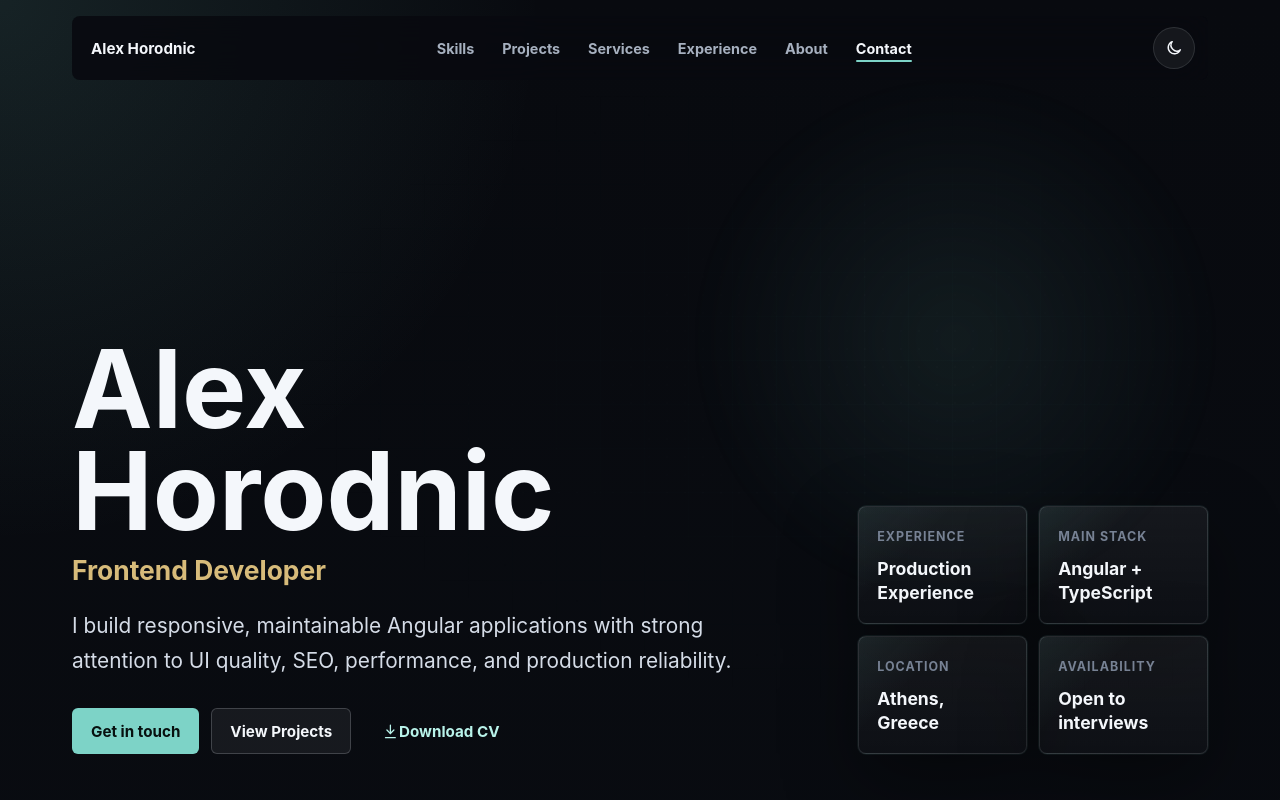
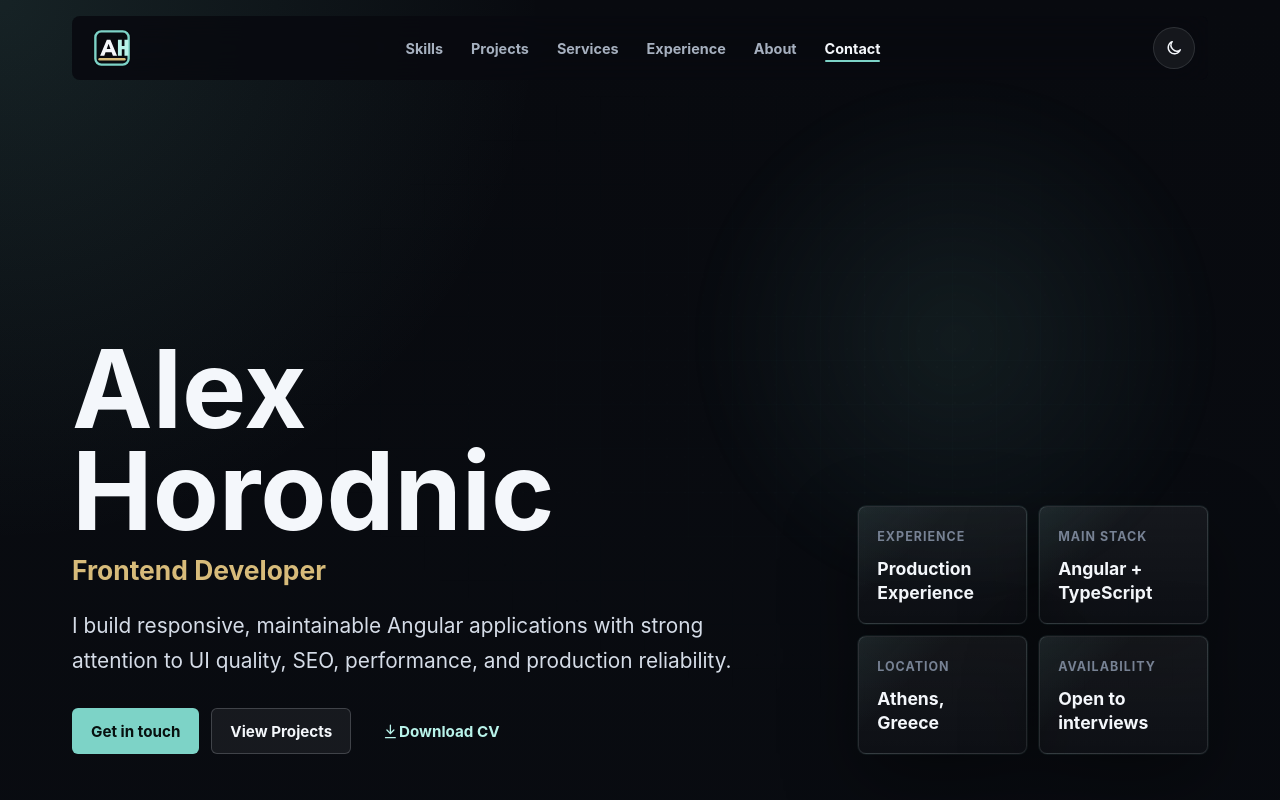
Before and after one commit to AlexHorodnic/alexhorodnic-com, an Angular app: page / in a window 1280 px wide. Shown: the top 800 px of the page. Built offline with nearby package versions, Linux system fonts and the light colour scheme.

Commit message:
update topbar branding

```diff
--- a/src/app/components/layout/header/header.component.html
+++ b/src/app/components/layout/header/header.component.html
@@ -1,6 +1,6 @@
 <nav class="topbar" [class.is-scrolled]="navigationService.isScrolled()" aria-label="Primary navigation">
   <a class="brand" href="/" aria-label="Back to top" (click)="scrollToSection($event, 'top')">
-    <span>{{ portfolio.person.name }}</span>
+    <img src="/favicon.svg" alt="" width="40" height="40" />
   </a>
 
   <div
--- a/src/app/components/layout/header/header.component.scss
+++ b/src/app/components/layout/header/header.component.scss
@@ -34,16 +34,33 @@
 }
 
 .brand {
+  display: inline-flex;
+  align-items: center;
+  justify-content: center;
+  flex: 0 0 auto;
+  width: 42px;
+  height: 42px;
+  border-radius: 8px;
   color: var(--text);
-  font-size: 0.95rem;
-  font-weight: 700;
-  letter-spacing: 0;
+  transition:
+    transform 180ms ease,
+    filter 180ms ease;
 }
 
-.brand span {
-  display: inline-flex;
-  align-items: center;
-  min-height: 40px;
+.brand:hover {
+  filter: brightness(1.08);
+  transform: translateY(-1px);
+}
+
+.brand:active {
+  transform: translateY(0) scale(0.98);
+}
+
+.brand img {
+  display: block;
+  width: 38px;
+  height: 38px;
+  border-radius: 8px;
 }
 
 .nav-links {
@@ -215,12 +232,6 @@
     margin-right: auto;
   }
 
-  .brand span {
-    overflow: hidden;
-    text-overflow: ellipsis;
-    white-space: nowrap;
-  }
-
   .nav-links {
     display: none;
   }
```
